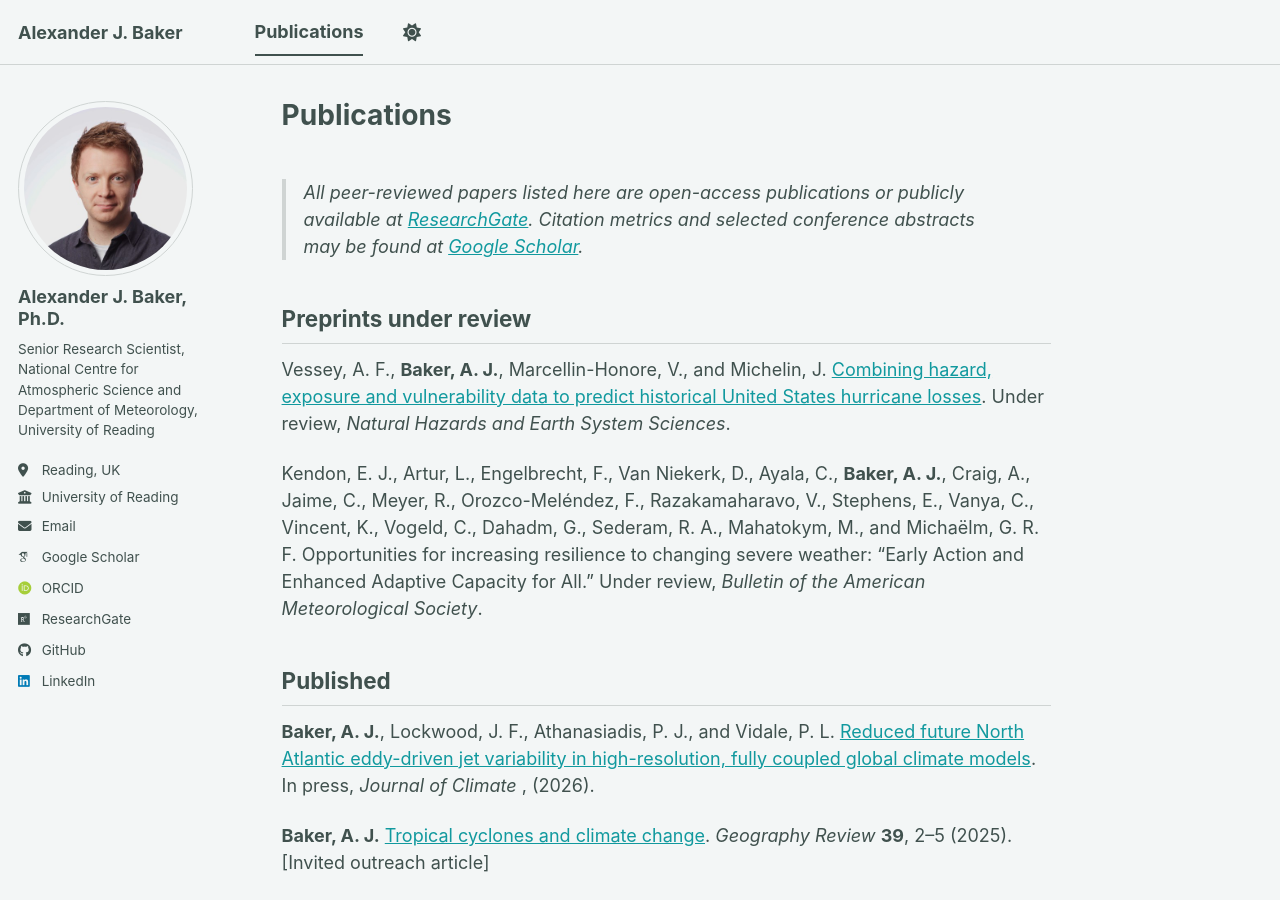
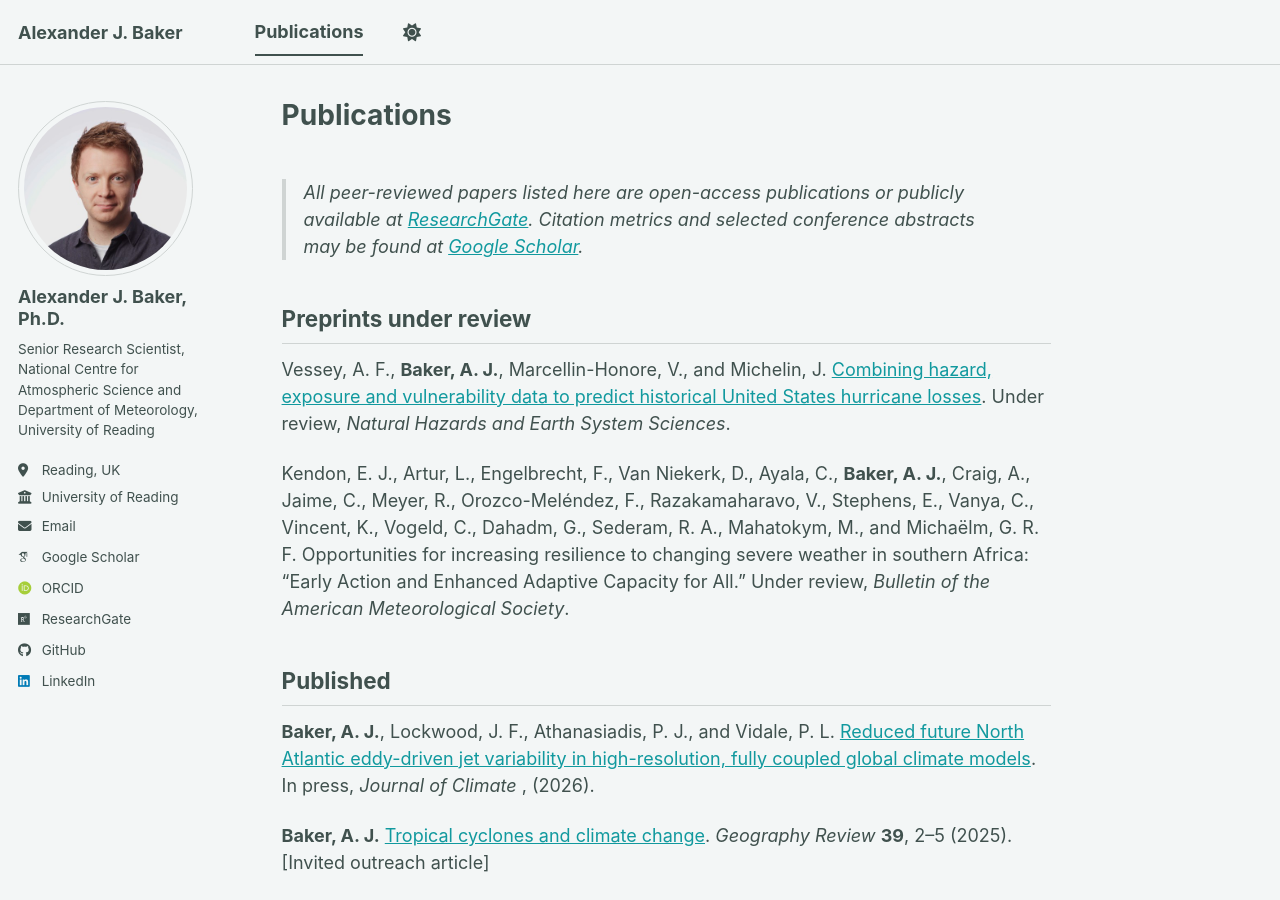
Before and after one commit to alexanderjbaker/alexanderjbaker.github.io, a Jekyll site: the page built from _pages/publications.md, in a window 1280 px wide and 900 px high. Built offline with Jekyll 4.4.1, drawn with Linux system fonts in a browser that asks for light colours; some web fonts are replaced; a script bundle is joined from its source files by our own code; library files that are not in the unit come from our copies.

Commit message:
Update publications.md

```diff
--- a/_pages/publications.md
+++ b/_pages/publications.md
@@ -15,7 +15,7 @@ Preprints under review
 
 Vessey, A. F., **Baker, A. J.**, Marcellin-Honore, V., and Michelin, J. [Combining hazard, exposure and vulnerability data to predict historical United States hurricane losses](https://egusphere.copernicus.org/preprints/2025/egusphere-2025-5161). Under review, *Natural Hazards and Earth System Sciences*.
 
-Kendon, E. J., Artur, L., Engelbrecht, F., Van Niekerk, D., Ayala, C., **Baker, A. J.**, Craig, A., Jaime, C., Meyer, R., Orozco-Meléndez, F., Razakamaharavo, V., Stephens, E., Vanya, C., Vincent, K., Vogeld, C., Dahadm, G., Sederam, R. A., Mahatokym, M., and Michaëlm, G. R. F. Opportunities for increasing resilience to changing severe weather: “Early Action and Enhanced Adaptive Capacity for All.” Under review, *Bulletin of the American Meteorological Society*.
+Kendon, E. J., Artur, L., Engelbrecht, F., Van Niekerk, D., Ayala, C., **Baker, A. J.**, Craig, A., Jaime, C., Meyer, R., Orozco-Meléndez, F., Razakamaharavo, V., Stephens, E., Vanya, C., Vincent, K., Vogeld, C., Dahadm, G., Sederam, R. A., Mahatokym, M., and Michaëlm, G. R. F. Opportunities for increasing resilience to changing severe weather in southern Africa: “Early Action and Enhanced Adaptive Capacity for All.” Under review, *Bulletin of the American Meteorological Society*.
 
 
 Published
```
